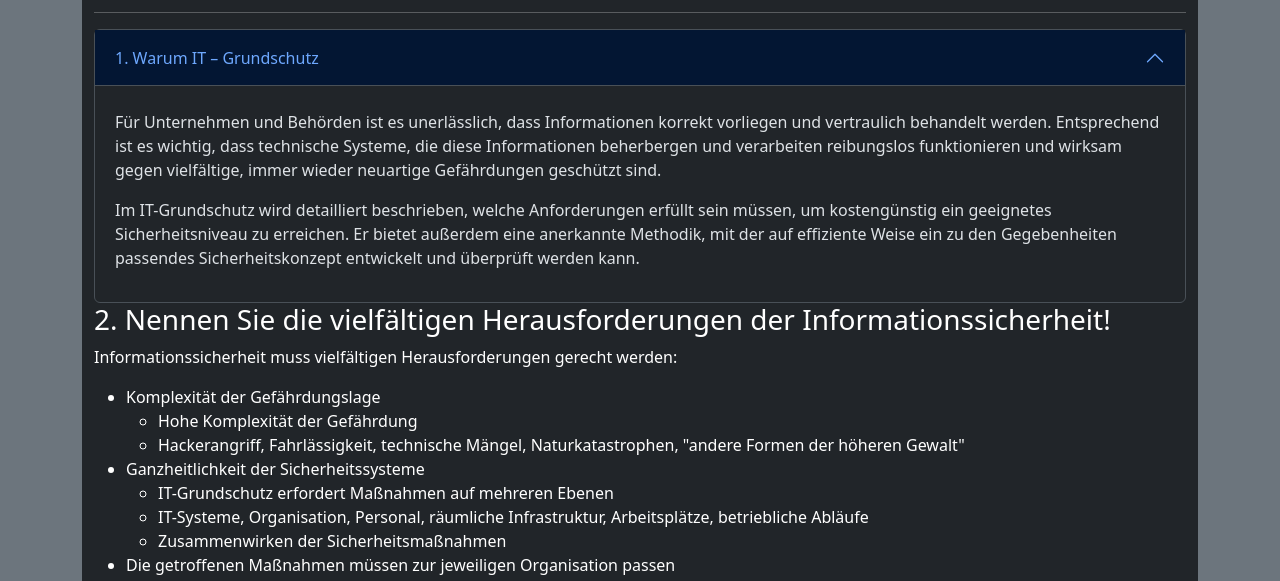
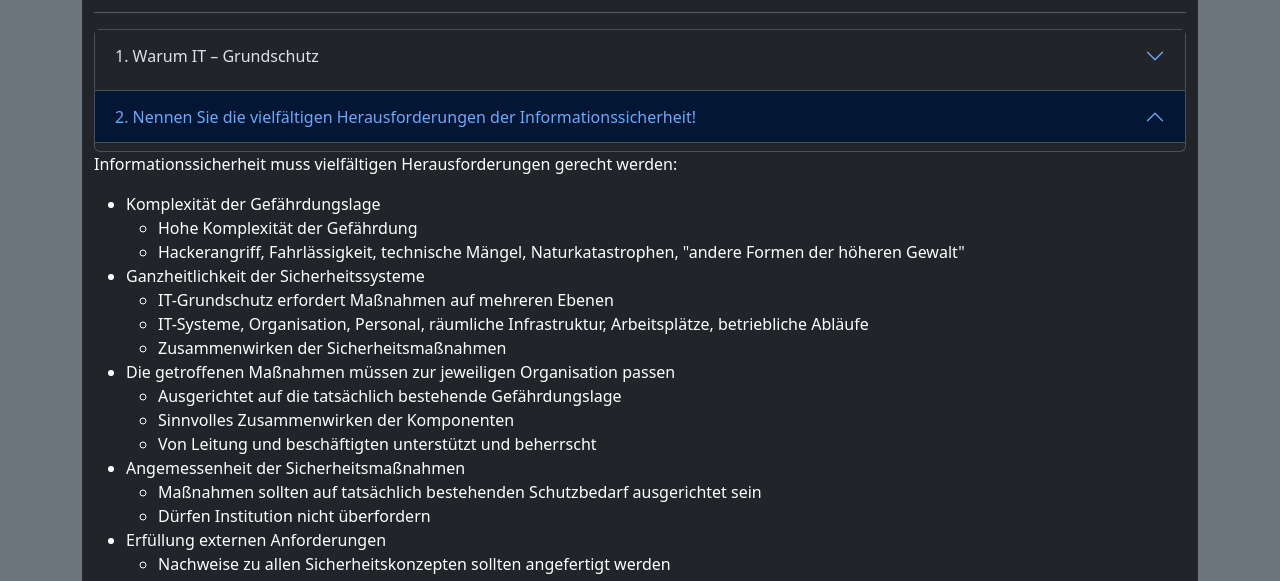
Before and after one commit to ScienceGuy031/it_grundschutz, a plain HTML site: page index.html in a window 1280 px wide. Shown: the part 179-760 px from the top of the page. Drawn offline with nearby package versions, Linux system fonts and the light colour scheme.

Commit message:
fix first accordion-item

```diff
--- a/index.html
+++ b/index.html
@@ -62,24 +62,39 @@
     <div class="accordion" id="AccL1">
       <div class="accordion-item">
         <h3 data-heading="1. Warum IT – Grundschutz">
-          <button class="accordion-button btn btn-dark" type="button" data-bs-toggle="collapse" data-bs-target="#q1" aria-expanded="false" aria-controls="q1">
+          <button class="accordion-button collapsed" type="button" data-bs-toggle="collapse" data-bs-target="#q1"
+            aria-expanded="false" aria-controls="q1">
             1. Warum IT – Grundschutz
           </button>
         </h3>
-        <div id="q1" class="accordion-body" class="accordion-collapse collapse" data-bs-parent="#AccL1">
-          <p>Für Unternehmen und Behörden ist es unerlässlich, dass Informationen korrekt vorliegen und vertraulich behandelt
-            werden. Entsprechend ist es wichtig, dass technische Systeme, die diese Informationen beherbergen und verarbeiten
-            reibungslos funktionieren und wirksam gegen vielfältige, immer wieder neuartige Gefährdungen geschützt sind.</p>
-          <p>Im IT-Grundschutz wird detailliert beschrieben, welche Anforderungen erfüllt sein müssen, um kostengünstig ein
-            geeignetes Sicherheitsniveau zu erreichen. Er bietet außerdem eine anerkannte Methodik, mit der auf effiziente
-            Weise ein zu den Gegebenheiten passendes Sicherheitskonzept entwickelt und überprüft werden kann.</p>
+        <div id="q1" class="accordion-collapse collapse" data-bs-parent="#AccL1">
+          <div class="accordion-body">
+            <p>Für Unternehmen und Behörden ist es unerlässlich, dass Informationen korrekt vorliegen und vertraulich
+              behandelt
+              werden. Entsprechend ist es wichtig, dass technische Systeme, die diese Informationen beherbergen und
+              verarbeiten
+              reibungslos funktionieren und wirksam gegen vielfältige, immer wieder neuartige Gefährdungen geschützt
+              sind.
+            </p>
+            <p>Im IT-Grundschutz wird detailliert beschrieben, welche Anforderungen erfüllt sein müssen, um
+              kostengünstig
+              ein
+              geeignetes Sicherheitsniveau zu erreichen. Er bietet außerdem eine anerkannte Methodik, mit der auf
+              effiziente
+              Weise ein zu den Gegebenheiten passendes Sicherheitskonzept entwickelt und überprüft werden kann.</p>
+          </div>
         </div>
+      </div>
+      <div class="accordion-item">
+        <h3 data-heading="2. Nennen Sie die vielfältigen Herausforderungen der Informationssicherheit!">
+          <button class="accordion-button" type="button" data-bs-toggle="collapse" data-bs-parent="#AccL1">
+            2. Nennen Sie die vielfältigen Herausforderungen der Informationssicherheit!
+          </button>
+        </h3>
       </div>
 
     </div>
 
-    <h3 data-heading="2. Nennen Sie die vielfältigen Herausforderungen der Informationssicherheit!">2. Nennen Sie die
-      vielfältigen Herausforderungen der Informationssicherheit!</h3>
     <p>Informationssicherheit muss vielfältigen Herausforderungen gerecht werden:</p>
     <ul>
       <li>Komplexität der Gefährdungslage
```
